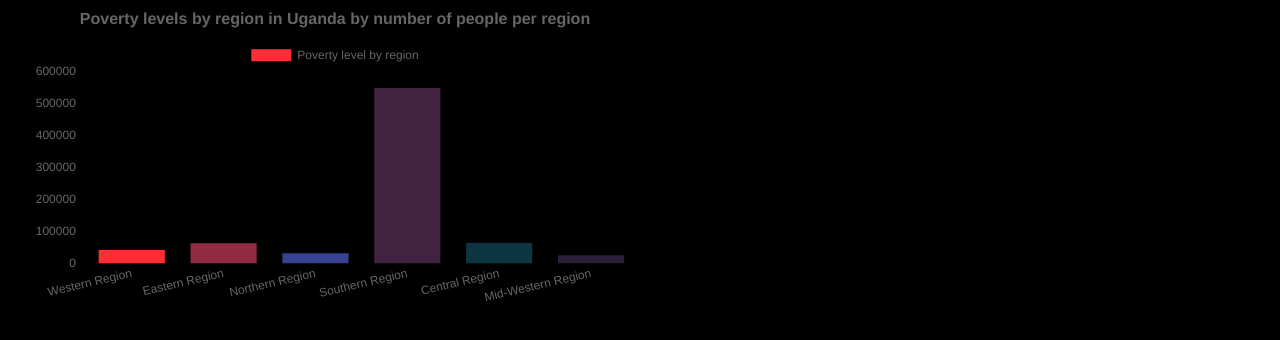
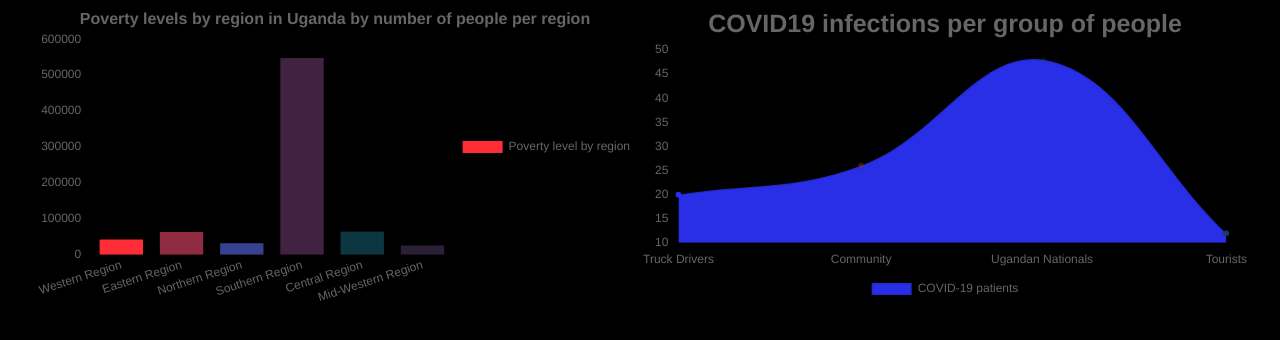
Before and after one commit to luigimorel/sample-react-charts, a React (Create React App) app: page / in a window 1280 px wide. Shown: the top 340 px of the page. Built offline with nearby package versions, Linux system fonts and the light colour scheme.

Commit message:
Added a line graph

```diff
--- a/src/App.js
+++ b/src/App.js
@@ -1,16 +1,16 @@
 import React from "react";
-// import Chart from "./Chart";
 import BarGraph from "./components/BarGraph";
+import LineGraph from "./components/LineGraph";
 import "./App.css";
 
 function App() {
   return (
     <div className="main">
       <div className="container">
-        <BarGraph legendPosition="top" />
+        <BarGraph legendPosition="right" />
+
+        <LineGraph legendPosition="bottom" />
       </div>
-
-      {/* <Chart legendPosition="bottom" /> */}
     </div>
   );
 }
--- a/src/components/LineGraph.js
+++ b/src/components/LineGraph.js
@@ -6,43 +6,54 @@ export default class LineGraph extends Component {
   constructor(props) {
     super(props);
     this.state = {
-      chartData: {
-        labels: ["Truck Drivers", "Comm", "Ugandan Nationals ", "Tourists"],
-        datasets: [20, 26, 48, 12],
+      ChartData: {
+        labels: [
+          "Truck Drivers",
+          "Community",
+          "Ugandan Nationals ",
+          "Tourists",
+        ],
+        datasets: [
+          {
+            data: [20, 26, 48, 12],
+            label: "COVID-19 patients",
             backgroundColor: [
               "rgba(45,53,255,.9)",
               "rgba(145,65,43,.40)",
               "rgba(32, 143, 54, .12)",
               "rgba(34,65,87,.87)",
               "rgba(21,64, 54,.2)",
-          "rgba(32,43,76,0.6)",
-          "rgba(3, 4,54,3)",
+            ],
+          },
         ],
       },
     };
   }
   static defaultProps = {
     displayLegend: true,
-    legendPosition: "right",
+    legendPosition: "bottom",
     displayTitle: true,
   };
   render() {
     return (
+      <div>
         <div className="graph">
-        <Line data={this.state.chartData} />
-        options =
-        {{
+          <Line
+            data={this.state.ChartData}
+            options={{
               title: {
                 display: this.props.displayTitle,
                 text: "COVID19 infections per group of people",
                 fontSize: 25,
-            fontColor: "rgba(255,43,43,.09)",
+                // fontColor: "rgba(255,43,43,.09)",
               },
               legend: {
                 position: this.props.legendPosition,
                 displayLegend: this.props.displayLegend,
               },
             }}
+          />
+        </div>
       </div>
     );
   }
```
Lines whose indentation alone changed are shown as unchanged.
